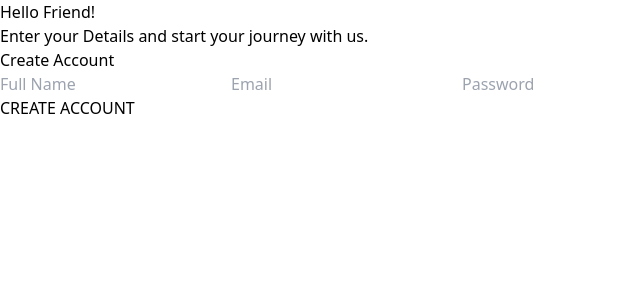
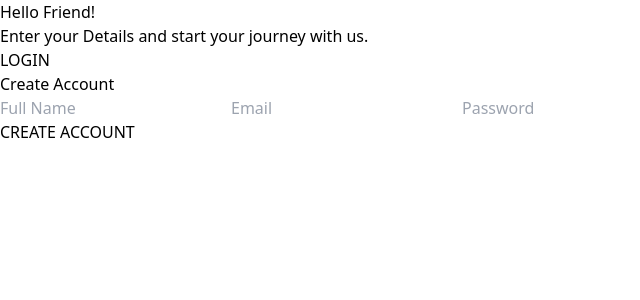
Before and after one commit to Sharukhhh/ProdMaster, a React (Vite) app in the folder front-end/: page / in a window 1280 px wide. Shown: the top 300 px of the page, without its empty margins (0-640 px from the left). Built offline with nearby package versions, Linux system fonts and the light colour scheme; no server answers.

Commit message:
adjustments in auth pages

```diff
--- a/front-end/src/components/auth-page-components/AuthTexts.jsx
+++ b/front-end/src/components/auth-page-components/AuthTexts.jsx
@@ -19,7 +19,7 @@ const AuthTexts = ({isLogin , isLoading , isLoginLoading}) => {
                     </p>
                 )}
             </div>
-            {isLoading === false || isLoginLoading === false && (
+            {isLoading === false && isLoginLoading === false && (
                 <React.Fragment>
                     {isLogin ? (
                         <Link to={'/'}>
```
